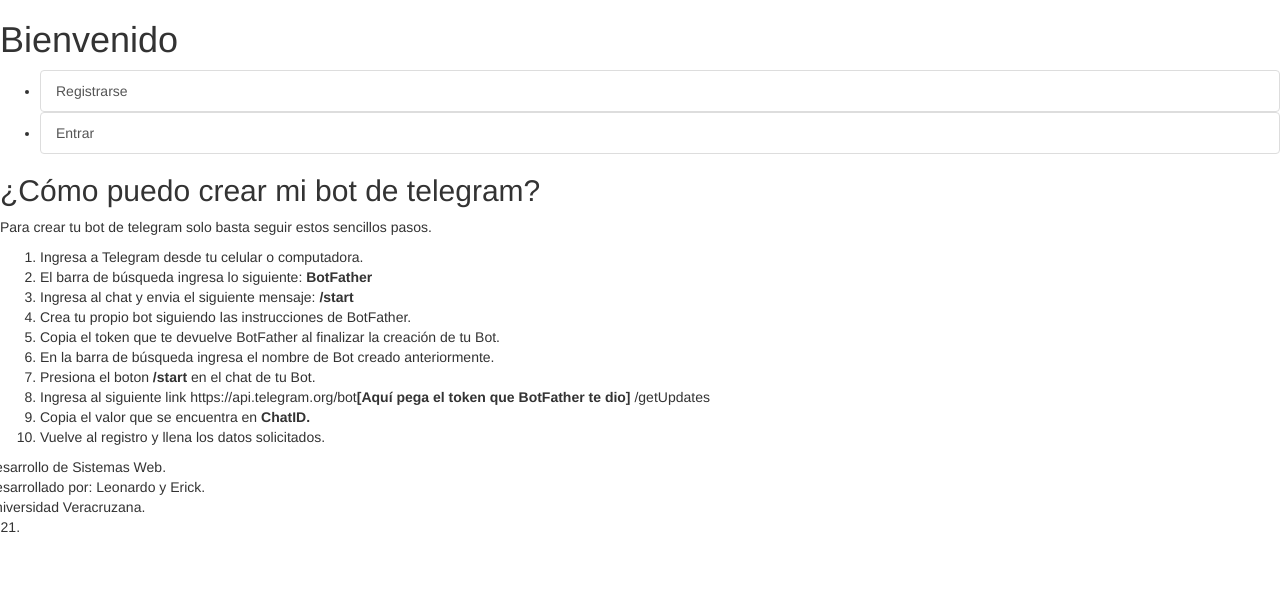
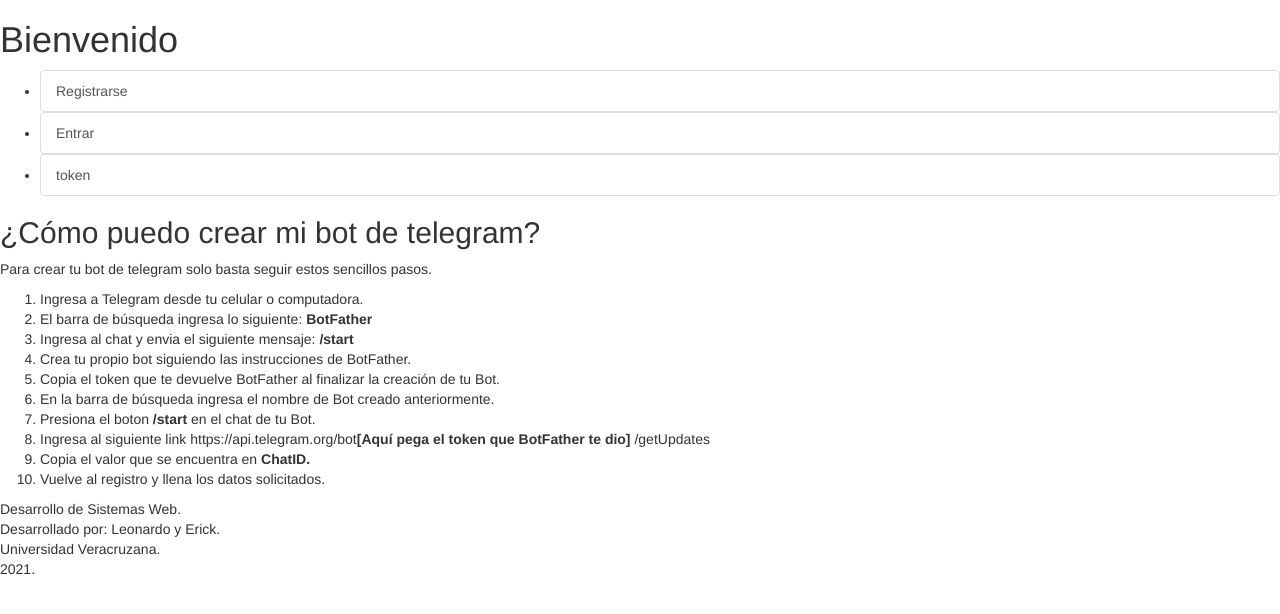
Before and after one commit to kris-imr/Proyecto-PrograSegura, a Django app: page /registro/info.html in a window 1280 px wide. Shown: the top 614 px of the page. Run offline with Django 3.2, Linux system fonts and the light colour scheme; some libraries are stand-ins or nearby versions.

Commit message:
- Se modifica el base.html

```diff
--- a/finalSegura/polls/templates/polls/base.html
+++ b/finalSegura/polls/templates/polls/base.html
@@ -5,6 +5,7 @@
 	<title>Django</title>
 	<meta name="viewport" content="width=device-width, initial-scale=1">
     <link href='http://fonts.googleapis.com/css?family=Varela+Round' rel='stylesheet' type='text/css'>
+    <link rel="stylesheet" href="https://stackpath.bootstrapcdn.com/bootstrap/4.3.1/css/bootstrap.min.css" integrity="sha384-ggOyR0iXCbMQv3Xipma34MD+dH/1fQ784/j6cY/iJTQUOhcWr7x9JvoRxT2MZw1T" crossorigin="anonymous">
     <link rel="stylesheet" href="//maxcdn.bootstrapcdn.com/bootstrap/3.2.0/css/bootstrap.min.css">
     <link rel="stylesheet" href="//maxcdn.bootstrapcdn.com/bootstrap/3.2.0/css/bootstrap-theme.min.css">
 	<link rel="stylesheet" type="text/css" href="{% static 'normal.css' %}">
@@ -14,14 +15,18 @@
 
 	<header class="main-head">
 		<nav class="main">
-			<h1 id="logo">Bienvenido {{ user.username }}</h1>
+			<h1 id="logo">Bienvenido </h1>
+
 			<ul>
 				{% if request.user.is_authenticated %}
-                <li><a class="list-group-item list-group-item-action-active" href="{% url 'feed' %}">Inicio</a></li><br>
+                <li><a class="list-group-item list-group-item-action-active" href="{% url 'credenciales' %}">Generar contraseña</a></li><br>
+                <li><a class="list-group-item list-group-item-action-active" href="{% url 'credenciales_list' %}">Ver cuentas</a></li><br>
+                <li><a class="list-group-item list-group-item-action" href="{% url 'registrar_credencial' %}">Almacen</a></li>
 				<li><a class="list-group-item list-group-item-action" href="{% url 'logout' %}">Salir</a></li>
 				{% else %}
                 <li><a class="list-group-item list-group-item-action" href="{% url 'registro' %}">Registrarse</a></li>
                 <li><a class="list-group-item list-group-item-action" href="{% url 'login' %}">Entrar</a></li>
+                <li><a class="list-group-item list-group-item-action" href="{% url 'token' %}">token</a></li>
 				{% endif %}
 
 
@@ -59,8 +64,8 @@
 	</div>
 
 	<footer>
-		<div class="row">
-			<p>Desarrollo de Sistemas Web.<br>Desarrollado por: Leonardo y Erick.<br>Universidad Veracruzana.<br>2021.</p>
+		<div >
+			<p class=" text-black">Desarrollo de Sistemas Web.<br>Desarrollado por: Leonardo y Erick.<br>Universidad Veracruzana.<br>2021.</p>
 		</div>
 	</footer>
 
```
